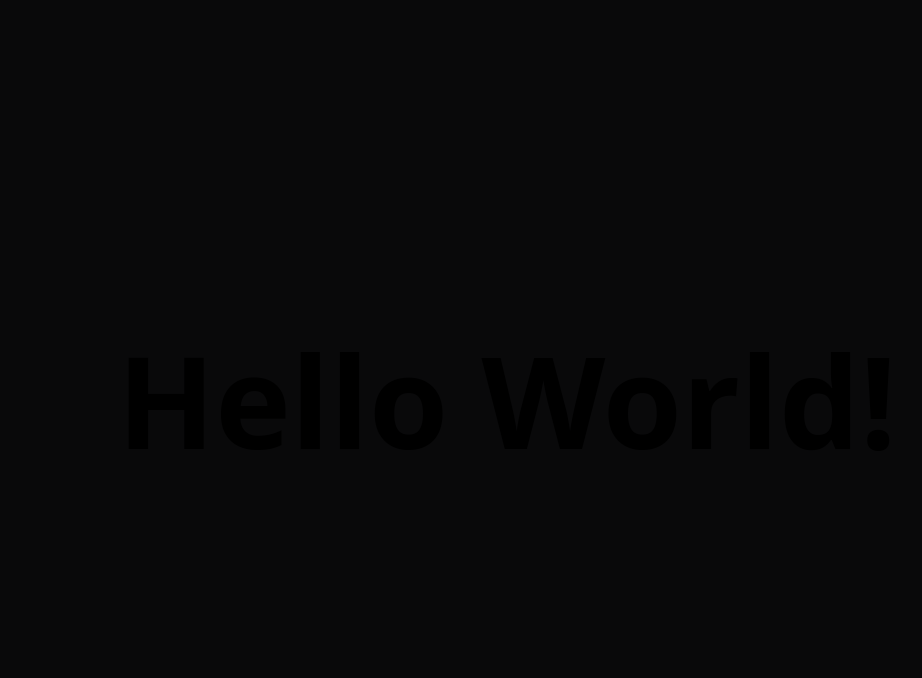
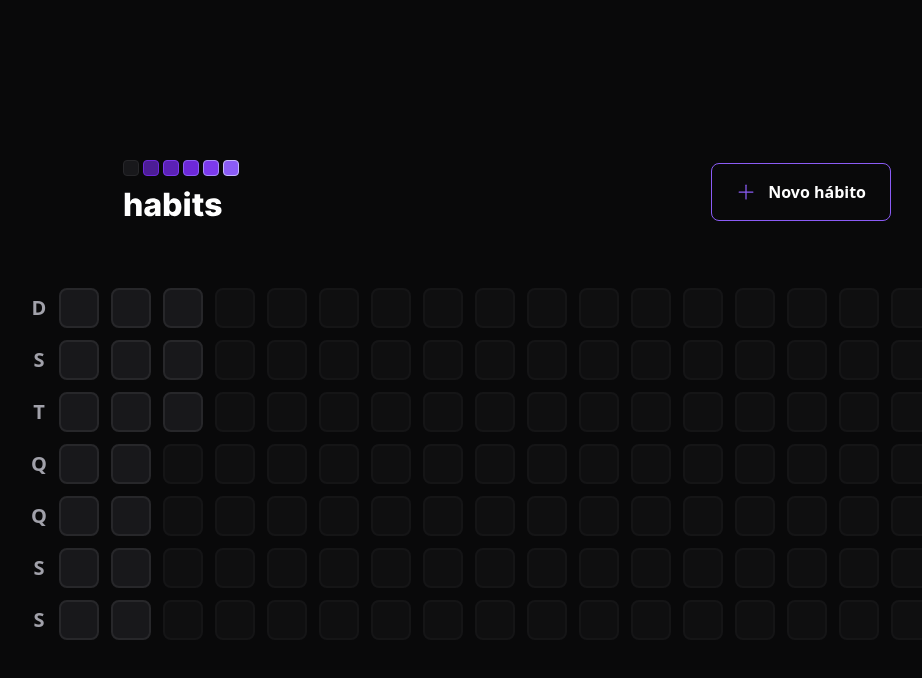
Before and after one commit to wellingtonrodriguesbr/my-habits, a React (Vite) app in the folder web/: page / in a window 1280 px wide. Shown: the top 678 px of the page, without its empty margins (133-1055 px from the left). Built offline with nearby package versions, Linux system fonts and the light colour scheme.

Commit message:
feat: WIP home page

```diff
--- a/web/src/App.tsx
+++ b/web/src/App.tsx
@@ -1,7 +1,13 @@
+import { Header } from "./components/Header";
+import { SummaryTable } from "./components/SummaryTable";
+
 export function App() {
   return (
-    <div className="flex justify-center items-center h-screen">
-      <h1 className="text-9xl font-bold">Hello World!</h1>
+    <div className="flex justify-center items-center h-screen w-screen">
+      <div className="w-full max-w-5xl px-6 flex flex-col gap-16">
+        <Header />
+        <SummaryTable />
+      </div>
     </div>
   );
 }
```
